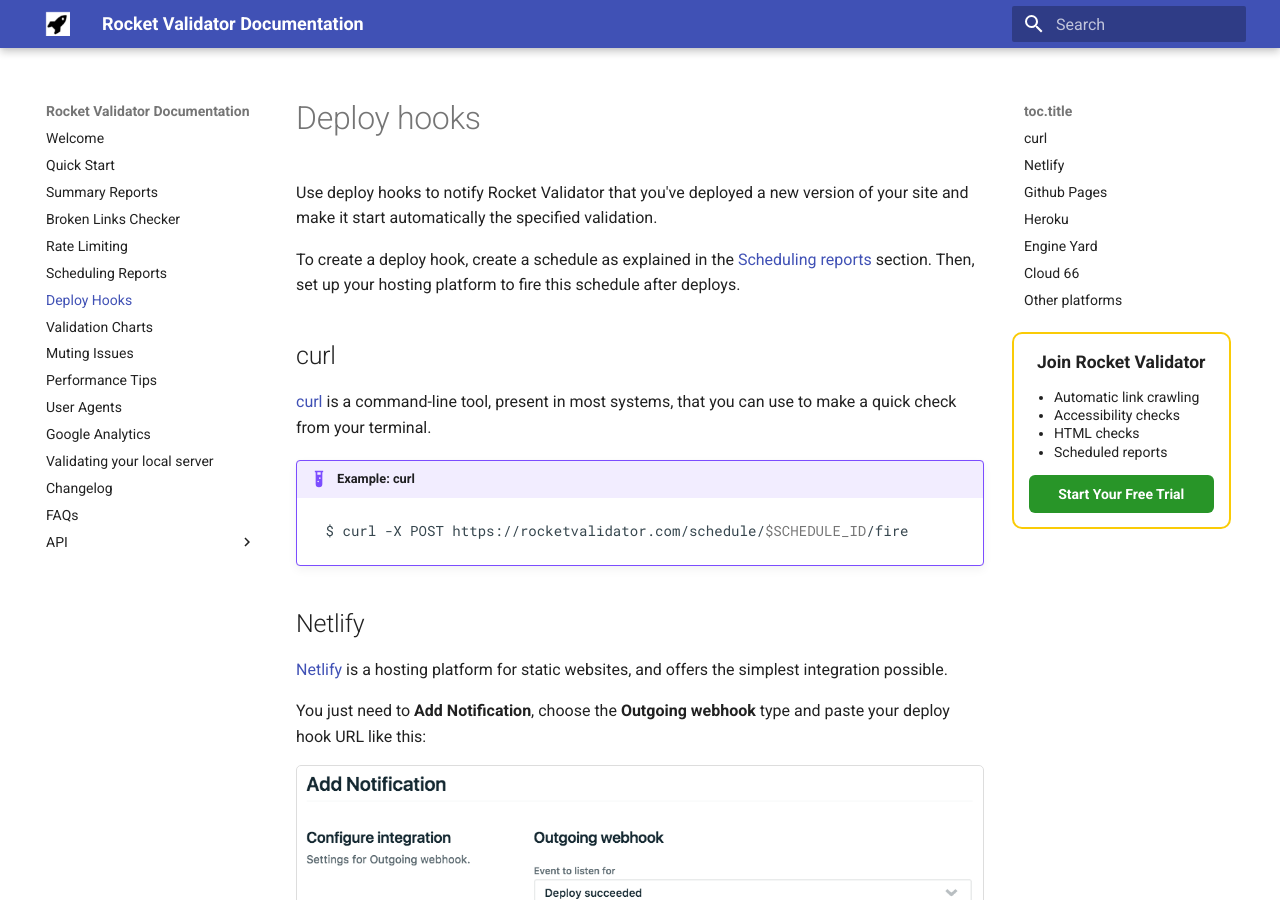
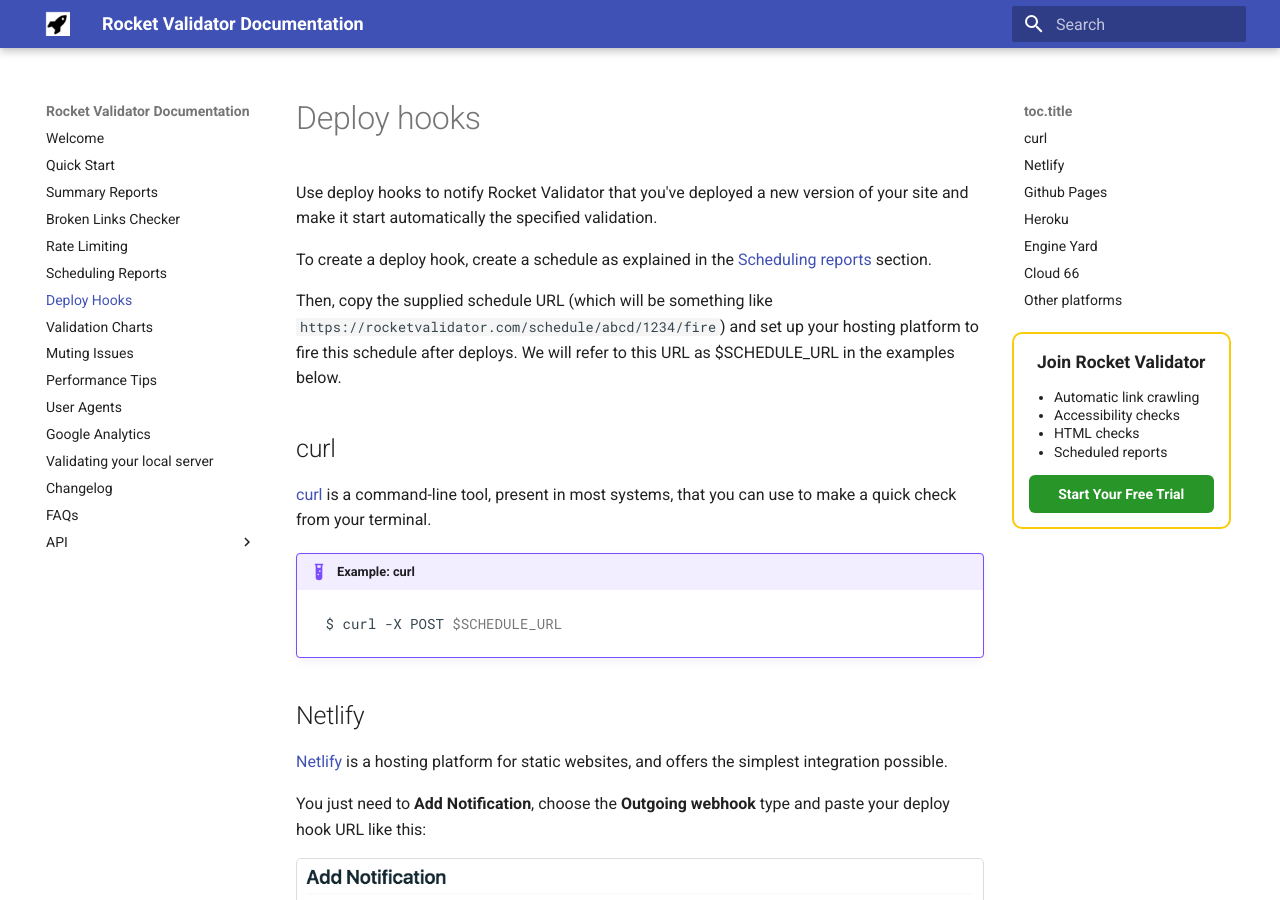
Before and after one commit to rocketvalidator/docs-rocketvalidator, an MkDocs documentation site: the page built from docs/deploy-hooks.md, in a window 1280 px wide and 900 px high. Built offline with MkDocs 1.6.1 and Material for MkDocs 9.7.7, drawn with Linux system fonts in a browser that asks for light colours; some of the changed text lies outside the part shown.

Commit message:
update deploy hooks guide

````diff
--- a/docs/deploy-hooks.md
+++ b/docs/deploy-hooks.md
@@ -2,7 +2,9 @@
 
 Use deploy hooks to notify Rocket Validator that you've deployed a new version of your site and make it start automatically the specified validation.
 
-To create a deploy hook, create a schedule as explained in the [Scheduling reports](/scheduling) section. Then, set up your hosting platform to fire this schedule after deploys.
+To create a deploy hook, create a schedule as explained in the [Scheduling reports](/scheduling) section.
+
+Then, copy the supplied schedule URL (which will be something like <code>https://rocketvalidator.com/schedule/abcd/1234/fire</code>) and set up your hosting platform to fire this schedule after deploys. We will refer to this URL as $SCHEDULE_URL in the examples below.
 
 ## curl
 
@@ -10,7 +12,7 @@
 
 !!! example "Example: curl"
     ```bash
-    $ curl -X POST https://rocketvalidator.com/schedule/$SCHEDULE_ID/fire
+    $ curl -X POST $SCHEDULE_URL
     ```
 
 ## Netlify
@@ -37,8 +39,7 @@
 
 !!! example "Example: Heroku"
     ```bash
-    $ heroku addons:create deployhooks:http \
-      --url https://rocketvalidator.com/schedule/$SCHEDULE_ID/fire
+    $ heroku addons:create deployhooks:http --url $SCHEDULE_URL
     ```
 
 Heroku only allows one HTTP deploy hook per app, so if you need to trigger several hooks, you can set it up using <a href="https://github.com/deadlyicon/deploy-hook-forker" target="_blank">deploy hook forker</a>.
@@ -49,7 +50,7 @@
 
 !!! example "Example: Engine Yard"
     ```bash
-    run "curl -X POST -d '' https://rocketvalidator.com/schedule/$SCHEDULE_ID/fire"
+    run "curl -X POST -d '' $SCHEDULE_URL"
     ```
 
 ## Cloud 66
@@ -60,7 +61,7 @@
     ```bash
     staging:
       last_thing:
-        - command: curl -X POST -d '' https://rocketvalidator.com/schedule/$SCHEDULE_ID/fire
+        - command: curl -X POST -d '' $SCHEDULE_URL
           target: rails
           run_on: single_server
     ```
````
